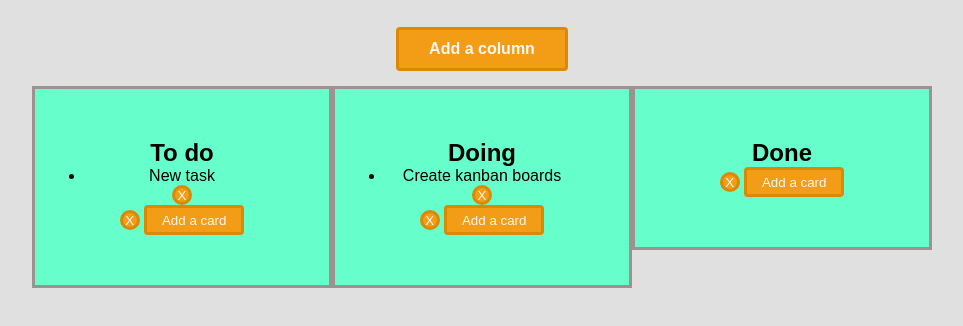
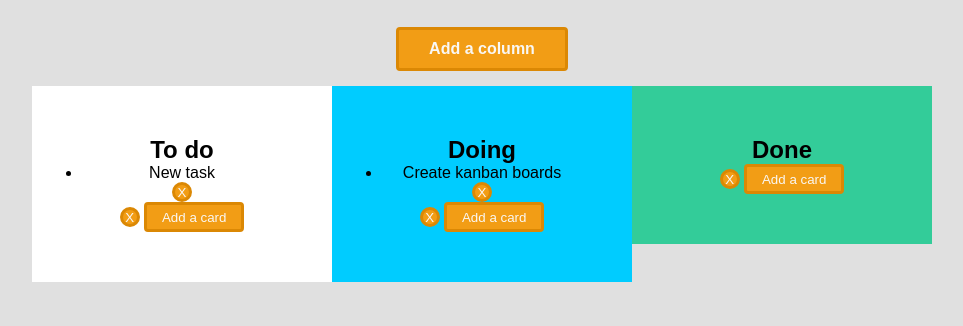
Before and after one commit to AnnaLangner/myOwnTrello, a website: page index.html in a window 1280 px wide. Shown: the part 70-396 px from the top of the page, without its empty margins (158-1121 px from the left). Drawn offline with nearby package versions, Linux system fonts and the light colour scheme.

Commit message:
the second attempt to add colors to the column

```diff
--- a/js/script.js
+++ b/js/script.js
@@ -21,20 +21,34 @@ document.addEventListener('DOMContentLoaded', function() {
 		return element;
 	};
 	//creation of the Column class
-	function Column(name) {
-		var colors = ['#0099CC', '#00CCFF', '#33FFFF', '#66FFFF', '#99FFFF', '#CCFFFF', '#FFFFFF', '#FF66CC', '#FF99FF', '#FFCCFF', '#009966', '#33CC99', '#66FFCC'];
-		//var backgroundColor = colors[Math.floor(Math.random() * colors.length)];
-		for(var i = 0; i < colors.length; i++){
-			var backgroundColor = colors[i % colors.length];
+
+	function randomColors() {
+			var colors = ['#0099CC', '#00CCFF', '#33FFFF', '#66FFFF', '#99FFFF', '#CCFFFF', '#FFFFFF', '#FF66CC', '#FF99FF', '#FFCCFF', '#009966', '#33CC99', '#66FFCC'];
+  			var columns = document.querySelectorAll('.column');
+
+  			for( var i = 0; i < columns.length; i++ ) {
+  				var backgroundColor = colors[Math.floor(Math.random() * colors.length)];
+
+  				while (i > 0 && backgroundColor == columns[i-1].color) {
+  					backgroundColor = colors[Math.floor(Math.random() * colors.length)];
+  				}
+  				columns[i].style["background-color"] = backgroundColor;
+  				columns[i].color = backgroundColor;
+  			}
 		}
 
+	function Column(name) {
+
+
+
+		// var colors = ['#0099CC', '#00CCFF', '#33FFFF', '#66FFFF', '#99FFFF', '#CCFFFF', '#FFFFFF', '#FF66CC', '#FF99FF', '#FFCCFF', '#009966', '#33CC99', '#66FFCC'];
+		var backgroundColor = '#FFFFFF';
 
 		var self = this;
 
 		this.id = randomString();
 		this.name = name;
 		this.element = generateTemplate('column-template', {name: this.name, id: this.id, color: backgroundColor});
-
 		//Delete and add the column after clicking the button
 		this.element.querySelector('.column').addEventListener('click', function (event) {
 			if (event.target.classList.contains('btn-delete')) {
@@ -51,6 +65,7 @@ document.addEventListener('DOMContentLoaded', function() {
 		},
 		removeColumn: function() {
       		this.element.parentNode.removeChild(this.element);
+      		randomColors();
     	}
 	};
 	//creation of the Card class
@@ -80,6 +95,7 @@ document.addEventListener('DOMContentLoaded', function() {
 		addColumn: function (column) {
 			this.element.appendChild(column.element);
 			initSortable(column.id);
+			randomColors();
 		},
 		element: document.querySelector('#board .column-container')
 	};
--- a/sass/style.scss
+++ b/sass/style.scss
@@ -43,7 +43,6 @@ body {
 		padding: 50px;
 		flex: 1;
 		width: 300px;
-		border: 3px solid #9e9191;
 
 		.column-title{
 
```
Also changed, not shown: css/style.css.
